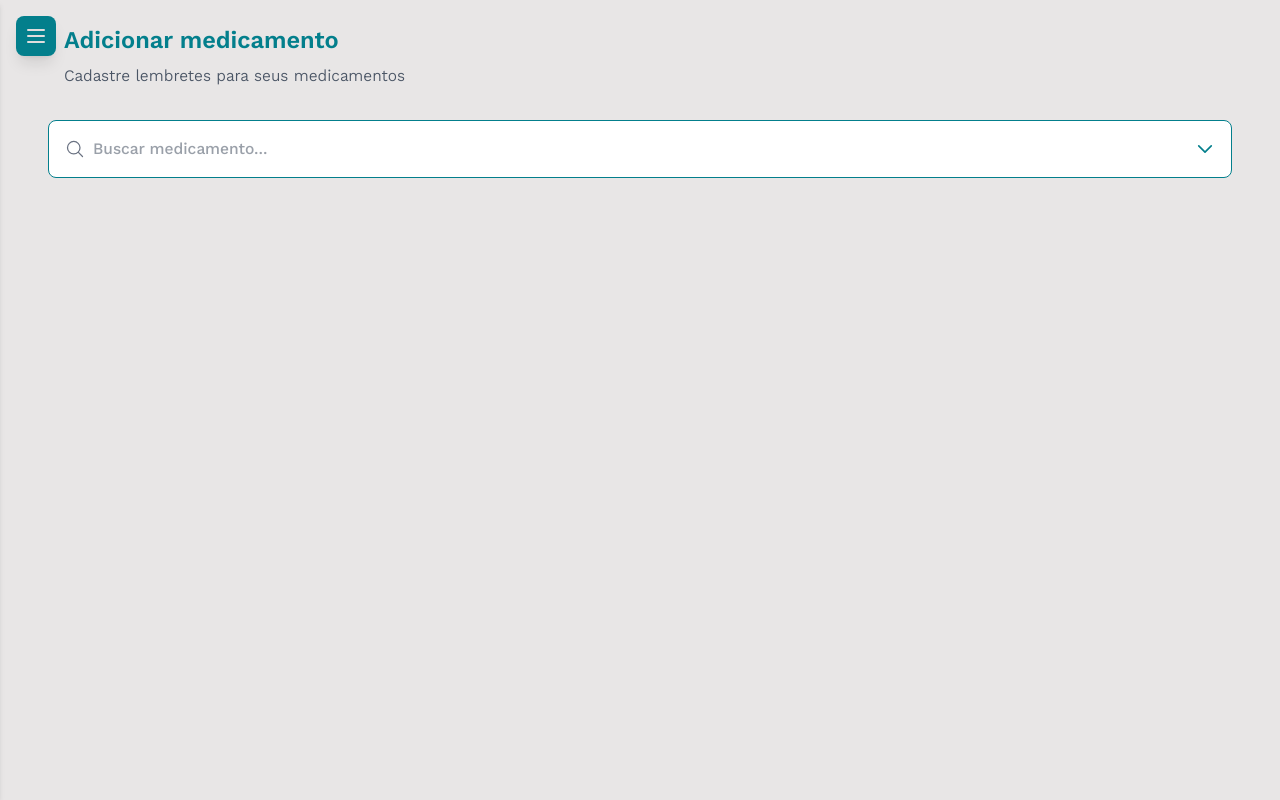
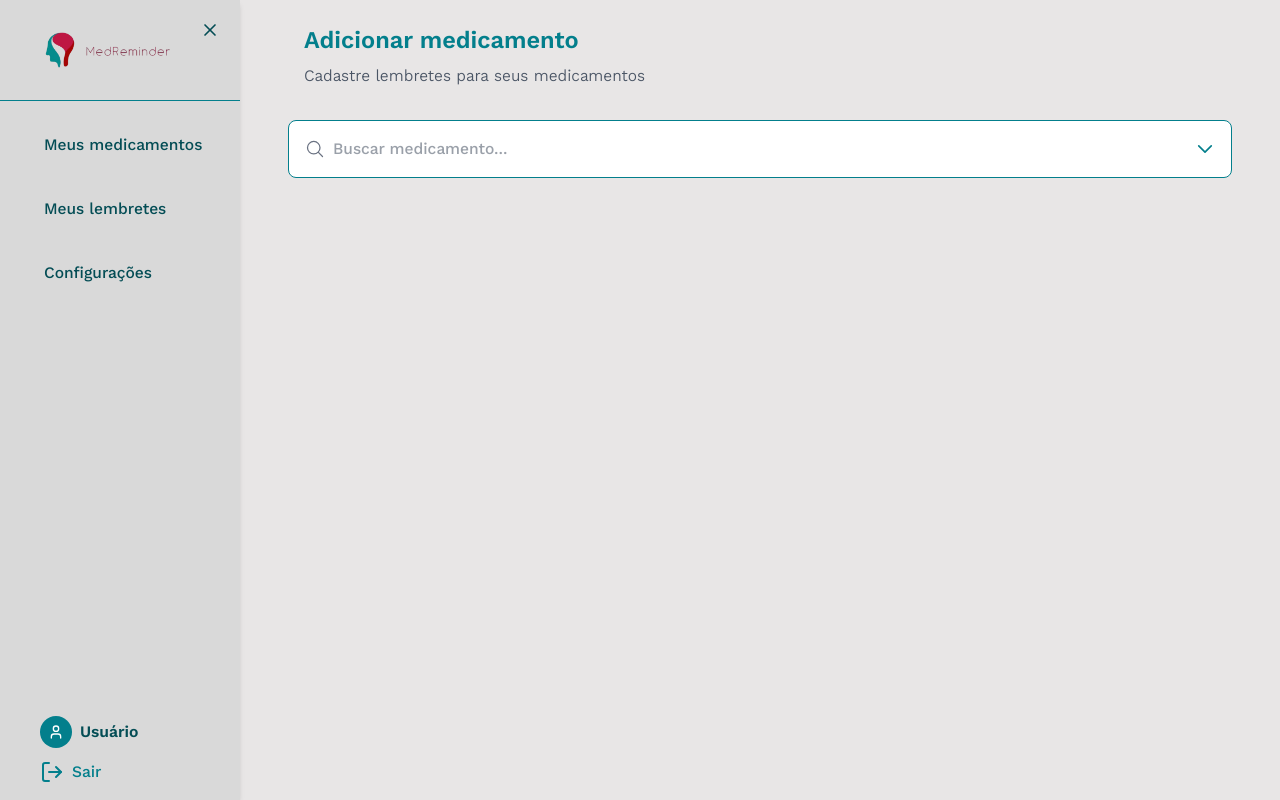
Before and after one commit to MagalDevs/Front_MedReminder, a Next.js app: page /novo-medicamento in a window 1280 px wide. Built offline with nearby package versions, Linux system fonts and the light colour scheme.

Commit message:
fix: corrigir comportamento para manter o menu sempre aberto

```diff
--- a/src/app/Configuracoes/page.tsx
+++ b/src/app/Configuracoes/page.tsx
@@ -4,15 +4,20 @@ import { Suspense } from 'react';
 import Sidebar from '../components/Sidebar/sidebar';
 import ConfiguracoesContent from './ConfiguracoesContent';
 import ProtectedRoute from '../components/ProtectedRoute/ProtectedRoute';
+import { useSidebar } from '../contexts/SidebarContext';
 
 export default function Configuracoes() {
+  const { isOpen } = useSidebar();
+
   return (
     <ProtectedRoute>
       <div className="flex min-h-screen bg-[#E8E6E6]">
         <Sidebar />
-        <Suspense fallback={<div className="flex-1 p-6">Carregando...</div>}>
-          <ConfiguracoesContent />
-        </Suspense>
+        <div className="flex-1">
+          <Suspense fallback={<div className="p-6">Carregando...</div>}>
+            <ConfiguracoesContent />
+          </Suspense>
+        </div>
       </div>
     </ProtectedRoute>
   );
--- a/src/app/components/Sidebar/sidebar.tsx
+++ b/src/app/components/Sidebar/sidebar.tsx
@@ -3,17 +3,13 @@
 import { usePathname } from 'next/navigation';
 import Image from 'next/image';
 import Link from 'next/link';
-import { useState } from 'react';
 import { Menu, X, User, LogOut } from 'lucide-react';
 import { useAuth } from '../../contexts/AuthContext';
+import { useSidebar } from '../../contexts/SidebarContext';
 
 export default function Sidebar() {
   const { logout, getUserDisplayName } = useAuth();
-  const [isOpen, setIsOpen] = useState(false);
-
-  const toggleSidebar = () => {
-    setIsOpen(!isOpen);
-  };
+  const { isOpen, toggleSidebar } = useSidebar();
 
   const pathname = usePathname();
 
@@ -34,30 +30,21 @@ export default function Sidebar() {
       {!isOpen && (
         <button
           onClick={toggleSidebar}
-          className="fixed top-4 left-4 z-[60] p-2 bg-[#037F8C] text-[#E0DDDD] rounded-lg shadow-lg hover:bg-[#044D55] hover:cursor-pointer transition-colors "
+          className="fixed top-4 left-4 z-[60] p-2 bg-[#037F8C] text-[#E0DDDD] rounded-lg shadow-lg hover:bg-[#044D55] transition-colors"
         >
           <Menu size={24} />
         </button>
-      )}
-
-      {/* Overlay com blur para embaçar o fundo */}
-      {isOpen && (
-        <div
-          className="fixed inset-0 bg-opacity-30 backdrop-blur-sm z-[45]"
-          onClick={toggleSidebar}
-        />
-      )}
-
-      {/* Sidebar */}
+      )}      {/* Sidebar */}
       <aside
         className={`
-        min-h-screen w-60 bg-[#D9D9D9] flex flex-col shadow-md z-[50]
-        fixed
-        transform transition-transform duration-300 ease-in-out
-        ${isOpen ? 'translate-x-0' : '-translate-x-full'}
+          min-h-screen bg-[#D9D9D9] shadow-md
+          transition-all duration-300 ease-in-out relative
+          ${isOpen ? 'w-60 opacity-100' : 'w-0 opacity-0'}
         `}
       >
-        {/* Botão para fechar - Sempre visível */}
+        {/* Wrapper do conteúdo do sidebar */}
+        <div className={`flex flex-col h-full ${isOpen ? 'opacity-100 transition-opacity duration-300 delay-150' : 'opacity-0'}`}>
+          {/* Botão para fechar - Posicionado no topo direito do sidebar */}
           <button
             onClick={toggleSidebar}
             className="absolute top-4 right-4 p-1 rounded-lg hover:bg-[#037F8C] hover:text-[#E0DDDD] text-[#044D55] transition-colors z-10"
@@ -67,7 +54,7 @@ export default function Sidebar() {
 
           {/* Logo */}
           <div className="pb-5 pt-5 flex justify-center items-center">
-          <Link href="/" onClick={() => setIsOpen(false)}>
+            <Link href="/" onClick={toggleSidebar}>
               <Image
                 src="/assets/LogoDeitada.png"
                 alt="MedReminder Logo"
@@ -80,34 +67,37 @@ export default function Sidebar() {
 
           <div className="h-[1px] bg-[#037F8C] w-full"></div>
 
+          {/* Links de navegação */}
           <div className="flex flex-col gap-8 pl-10 pr-5 pt-7 flex-grow">
             <Link
               href="/meus-medicamentos"
               className={getLinkStyle('/meus-medicamentos')}
-            onClick={() => setIsOpen(false)}
+              onClick={toggleSidebar}
             >
               Meus medicamentos
             </Link>
             <Link
               href="/meus-lembretes"
               className={getLinkStyle('/meus-lembretes')}
-            onClick={() => setIsOpen(false)}
+              onClick={toggleSidebar}
             >
               Meus lembretes
             </Link>
             <Link
               href="/Configuracoes"
               className={getLinkStyle('/Configuracoes')}
-            onClick={() => setIsOpen(false)}
+              onClick={toggleSidebar}
             >
               Configurações
             </Link>
           </div>
+
+          {/* Avatar e botão sair no rodapé */}
           <div className="mt-auto pl-10 pr-5 pb-4">
             <div className="flex items-center gap-2">
               <div className="bg-[#037F8C] p-2 rounded-full">
                 <User size={16} className="text-white" />
-            </div>{' '}
+              </div>
               <p className="KantumruySemiBold text-[#044D55]">
                 {getUserDisplayName()}
               </p>
@@ -122,6 +112,7 @@ export default function Sidebar() {
               </button>
             </div>
           </div>
+        </div>
       </aside>
     </>
   );
--- /dev/null
+++ b/src/app/contexts/SidebarContext.tsx
@@ -0,0 +1,33 @@
+'use client';
+
+import { createContext, useContext, useState, ReactNode } from 'react';
+
+interface SidebarContextType {
+  isOpen: boolean;
+  setIsOpen: (isOpen: boolean) => void;
+  toggleSidebar: () => void;
+}
+
+const SidebarContext = createContext<SidebarContextType | undefined>(undefined);
+
+export const SidebarProvider = ({ children }: { children: ReactNode }) => {
+  const [isOpen, setIsOpen] = useState(true); // Padrão aberto
+
+  const toggleSidebar = () => {
+    setIsOpen(!isOpen);
+  };
+
+  return (
+    <SidebarContext.Provider value={{ isOpen, setIsOpen, toggleSidebar }}>
+      {children}
+    </SidebarContext.Provider>
+  );
+};
+
+export const useSidebar = () => {
+  const context = useContext(SidebarContext);
+  if (context === undefined) {
+    throw new Error('useSidebar must be used within a SidebarProvider');
+  }
+  return context;
+};
--- a/src/app/historico/page.tsx
+++ b/src/app/historico/page.tsx
@@ -3,16 +3,19 @@
 import { Suspense } from 'react';
 import Sidebar from '../components/Sidebar/sidebar';
 import HistoricoContent from './HistoricoContent';
+import { useSidebar } from '../contexts/SidebarContext';
 
 export default function Historico() {
+  const { isOpen } = useSidebar();
+
   return (
-    <>
-      <div className="flex min-h-screen bg-[#E8E6E6]">
-        <Sidebar />
-        <Suspense fallback={<div className="flex-1 p-6">Carregando...</div>}>
+    <div className="flex min-h-screen bg-[#E8E6E6]">
+      <Sidebar />
+      <div className="flex-1">
+        <Suspense fallback={<div className="p-6">Carregando...</div>}>
           <HistoricoContent />
         </Suspense>
       </div>
-    </>
+    </div>
   );
 }
--- a/src/app/layout.tsx
+++ b/src/app/layout.tsx
@@ -2,6 +2,7 @@ import type { Metadata } from 'next';
 import { Geist, Geist_Mono } from 'next/font/google';
 import './globals.css';
 import { AuthProvider } from '../app/contexts/AuthContext';
+import { SidebarProvider } from '../app/contexts/SidebarContext';
 
 const geistSans = Geist({
   variable: '--font-geist-sans',
@@ -24,11 +25,14 @@ export default function RootLayout({
   children: React.ReactNode;
 }>) {
   return (
-    <html lang="pt-BR">
-      <body
+    <html lang="pt-BR">      <body
         className={`${geistSans.variable} ${geistMono.variable} antialiased bg-[#F6F6F6]`}
       >
-        <AuthProvider>{children}</AuthProvider>
+        <AuthProvider>
+          <SidebarProvider>
+            {children}
+          </SidebarProvider>
+        </AuthProvider>
       </body>
     </html>
   );
--- a/src/app/meus-lembretes/page.tsx
+++ b/src/app/meus-lembretes/page.tsx
@@ -3,13 +3,18 @@
 import ProtectedRoute from '../components/ProtectedRoute/ProtectedRoute';
 import Sidebar from '../components/Sidebar/sidebar';
 import MeusLembretesContent from './MeusLembretesContent';
+import { useSidebar } from '../contexts/SidebarContext';
 
 export default function MeusLembretesPage() {
+  const { isOpen } = useSidebar();
+
   return (
     <ProtectedRoute>
       <div className="flex h-screen bg-gray-50">
         <Sidebar />
-        <MeusLembretesContent />
+        <div className="flex-1">
+          <MeusLembretesContent />
+        </div>
       </div>
     </ProtectedRoute>
   );
--- a/src/app/meus-medicamentos/page.tsx
+++ b/src/app/meus-medicamentos/page.tsx
@@ -3,16 +3,19 @@
 import { Suspense } from 'react';
 import Sidebar from '../components/Sidebar/sidebar';
 import MeusMedicamentosContent from './MeusMedicamentosContent';
+import { useSidebar } from '../contexts/SidebarContext';
 
 export default function MeusMedicamentos() {
+  const { isOpen } = useSidebar();
+
   return (
-    <>
-      <div className="flex min-h-screen bg-[#E8E6E6]">
-        <Sidebar />
-        <Suspense fallback={<div className="flex-1 p-6">Carregando...</div>}>
+    <div className="flex min-h-screen bg-[#E8E6E6]">
+      <Sidebar />
+      <div className="flex-1">
+        <Suspense fallback={<div className="p-6">Carregando...</div>}>
           <MeusMedicamentosContent />
         </Suspense>
       </div>
-    </>
+    </div>
   );
 }
--- a/src/app/novo-medicamento/page.tsx
+++ b/src/app/novo-medicamento/page.tsx
@@ -5,6 +5,7 @@ import { useSearchParams } from 'next/navigation';
 import Sidebar from '../components/Sidebar/sidebar';
 import BuscaMedicamento from '../components/CardBusca/cardBusca';
 import ConfigurarLembrete from '../components/CardCadastrar/cardCadastrar';
+import { useSidebar } from '../contexts/SidebarContext';
 
 type Medicamento = {
   NOME_PRODUTO: string;
@@ -30,6 +31,7 @@ function NovoMedicamentoContent() {
   const handleMedicamentoSelecionado = (medicamento: Medicamento) => {
     setMedicamentoSelecionado(medicamento);
   };
+
   return (
     <div className="flex-1 p-6 overflow-y-hidden">
       <div className="flex flex-col md:flex-row justify-between items-start md:items-center mb-8">
@@ -61,16 +63,16 @@ function NovoMedicamentoContent() {
 
 // Componente principal que usa Suspense
 export default function Lembrete() {
+  const { isOpen } = useSidebar();
+
   return (
-    <>
-      <div className="flex min-h-screen bg-[#E8E6E6]">
-        <div className='flex-initial'>
-          <Sidebar />
-        </div>
-        <Suspense fallback={<div className="flex-1 p-6">Carregando...</div>}>
+    <div className="flex min-h-screen bg-[#E8E6E6]">
+      <Sidebar />
+      <div className="flex-1">
+        <Suspense fallback={<div className="p-6">Carregando...</div>}>
           <NovoMedicamentoContent />
         </Suspense>
       </div>
-    </>
+    </div>
   );
 }
```
Lines whose indentation alone changed are shown as unchanged.
